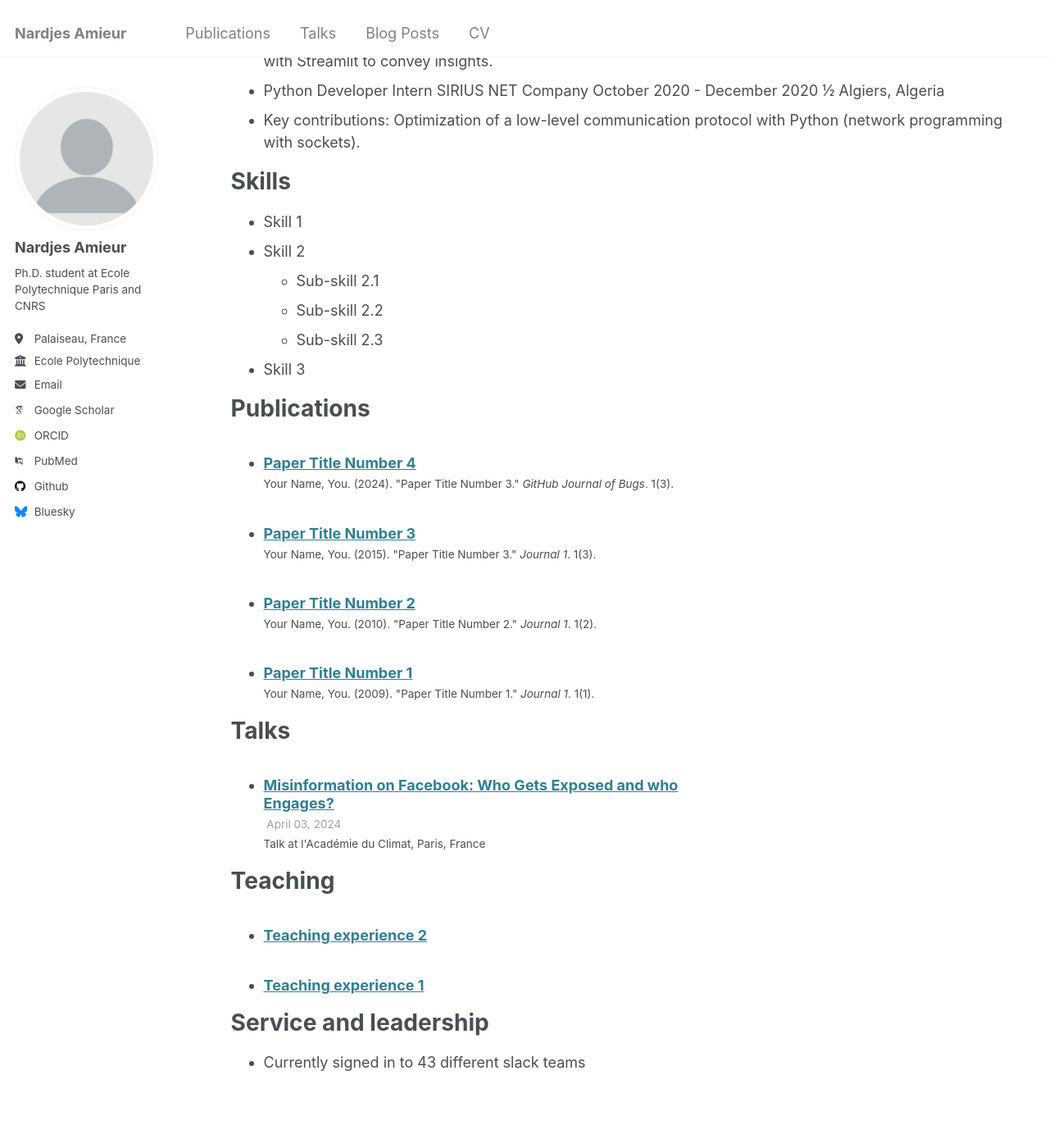
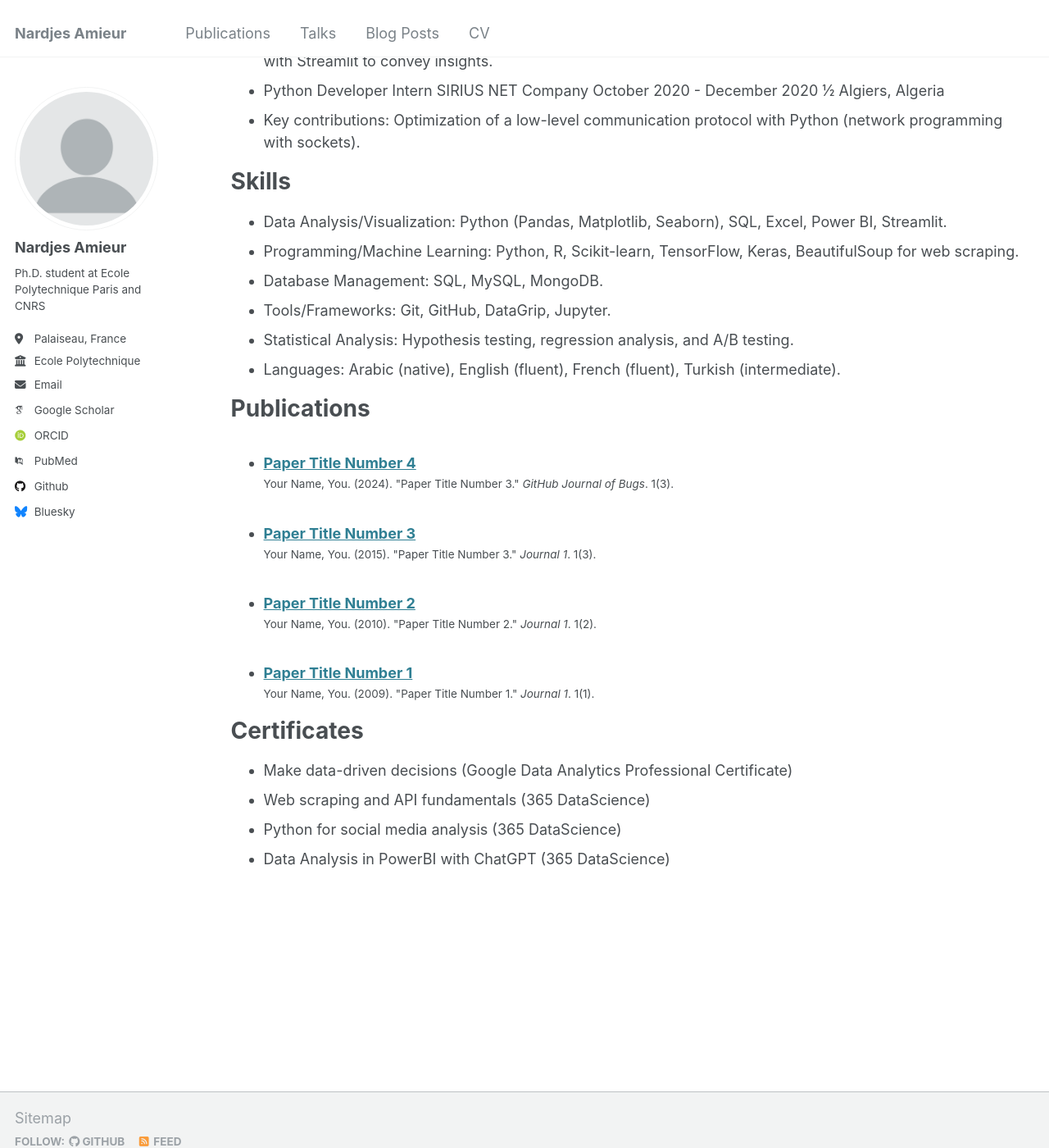
Before and after one commit to Nardjes-Am/Nardjes-Am.github.io, a Jekyll site: the page built from _pages/cv.md, in a window 1280 px wide and 1400 px high, scrolled down 713 px. Shown: the whole window at 82% size. Built offline with Jekyll 4.4.1, drawn with Linux system fonts in a browser that asks for light colours; some web fonts are replaced.

Commit message:
Update cv.md

```diff
--- a/_pages/cv.md
+++ b/_pages/cv.md
@@ -52,12 +52,20 @@ with Python (network programming with sockets).
 
 Skills
 ======
-* Skill 1
-* Skill 2
-  * Sub-skill 2.1
-  * Sub-skill 2.2
-  * Sub-skill 2.3
-* Skill 3
+* Data Analysis/Visualization: Python
+(Pandas, Matplotlib, Seaborn), SQL, Excel,
+Power BI, Streamlit.
+* Programming/Machine Learning: Python, R,
+Scikit-learn, TensorFlow, Keras,
+BeautifulSoup for web scraping.
+* Database Management: SQL, MySQL,
+MongoDB.
+* Tools/Frameworks: Git, GitHub, DataGrip,
+Jupyter.
+* Statistical Analysis: Hypothesis testing,
+regression analysis, and A/B testing.
+* Languages: Arabic (native), English (fluent),
+French (fluent), Turkish (intermediate).
 
 Publications
 ======
@@ -65,18 +73,13 @@ Publications
     {% include archive-single-cv.html %}
   {% endfor %}</ul>
 
-Talks
+Certificates
 ======
-  <ul>{% for post in site.talks reversed %}
-    {% include archive-single-talk-cv.html  %}
-  {% endfor %}</ul>
-
-Teaching
-======
-  <ul>{% for post in site.teaching reversed %}
-    {% include archive-single-cv.html %}
-  {% endfor %}</ul>
-
-Service and leadership
-======
-* Currently signed in to 43 different slack teams
+* Make data-driven decisions (Google Data
+Analytics Professional Certificate)
+* Web scraping and API fundamentals (365
+DataScience)
+* Python for social media analysis (365
+DataScience)
+* Data Analysis in PowerBI with ChatGPT
+(365 DataScience)
```
